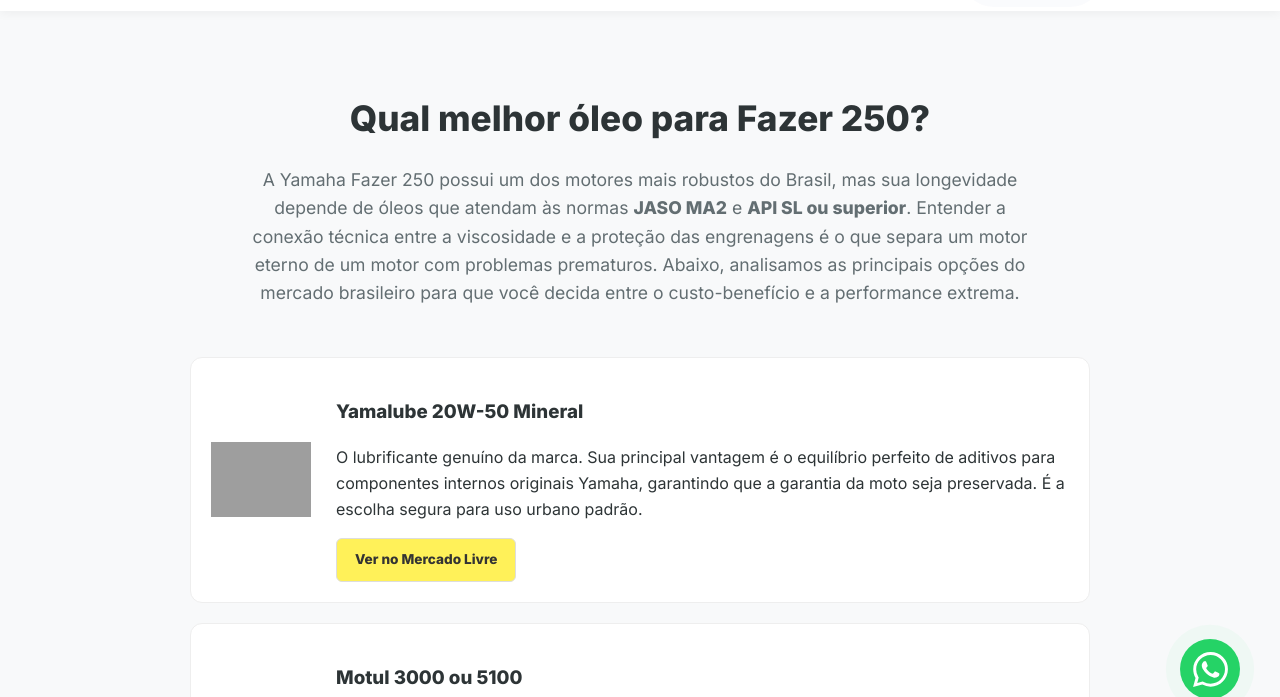
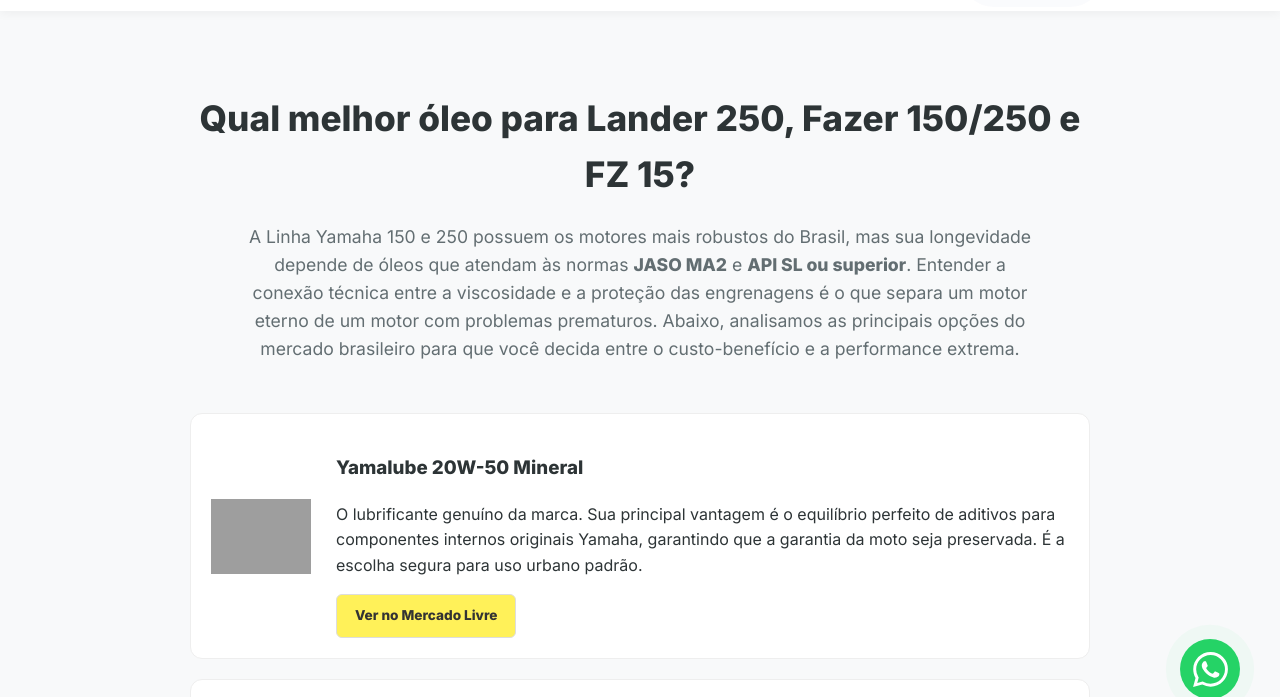
Before and after one commit to RivrSantos/Dr.-Yamaha-review, a plain HTML site: page index.html in a window 1280 px wide. Shown: the part 61-758 px from the top of the page. Drawn offline with Linux system fonts and the light colour scheme; grey boxes are pictures that could not be loaded.

Commit message:
Update title and headings for oil recommendations

```diff
--- a/index.html
+++ b/index.html
@@ -4,7 +4,7 @@
 <head>
     <meta charset="UTF-8">
     <meta name="viewport" content="width=device-width, initial-scale=1.0">
-    <title>Qual melhor óleo para Fazer 250 | Dr. Yamaha</title>
+    <title>Qual melhor óleo para  Lander 250, Fazer 150/250 e FZ 15 | Dr. Yamaha</title>
     <link href="https://fonts.googleapis.com/css2?family=Inter:wght@400;600;800&display=swap" rel="stylesheet">
     <style>
         :root {
@@ -356,8 +356,8 @@
 
     <div class="container">
         <section class="intro-section">
-            <h1>Qual melhor óleo para Fazer 250?</h1>
-            <p>A Yamaha Fazer 250 possui um dos motores mais robustos do Brasil, mas sua longevidade depende de óleos
+            <h1>Qual melhor óleo para Lander 250, Fazer 150/250 e FZ 15?</h1>
+            <p>A Linha Yamaha 150 e 250 possuem os motores mais robustos do Brasil, mas sua longevidade depende de óleos
                 que atendam às normas <strong>JASO MA2</strong> e <strong>API SL ou superior</strong>. Entender a
                 conexão técnica entre a viscosidade e a proteção das engrenagens é o que separa um motor eterno de um
                 motor com problemas prematuros. Abaixo, analisamos as principais opções do mercado brasileiro para que
```
